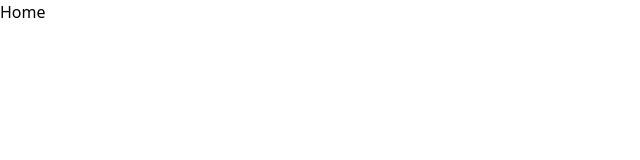
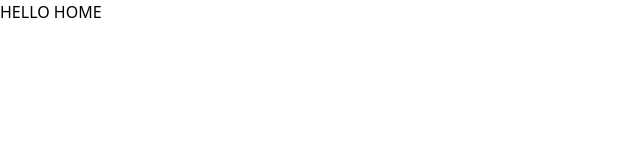
Before and after one commit to Tabrilla/Candidates_Showcase, a React (Vite) app: page / in a window 1280 px wide. Shown: the top 160 px of the page, without its empty margins (0-640 px from the left). Built offline with nearby package versions, Linux system fonts and the light colour scheme.

Commit message:
no changes

```diff
--- a/src/pages/Home/Home.tsx
+++ b/src/pages/Home/Home.tsx
@@ -1,7 +1,9 @@
-
-
 const Home = () => {
-  return <div>Home</div>;
+  return <section>
+      <div>
+        HELLO HOME
+      </div>
+    </section>
 };
 
 export default Home;
```
